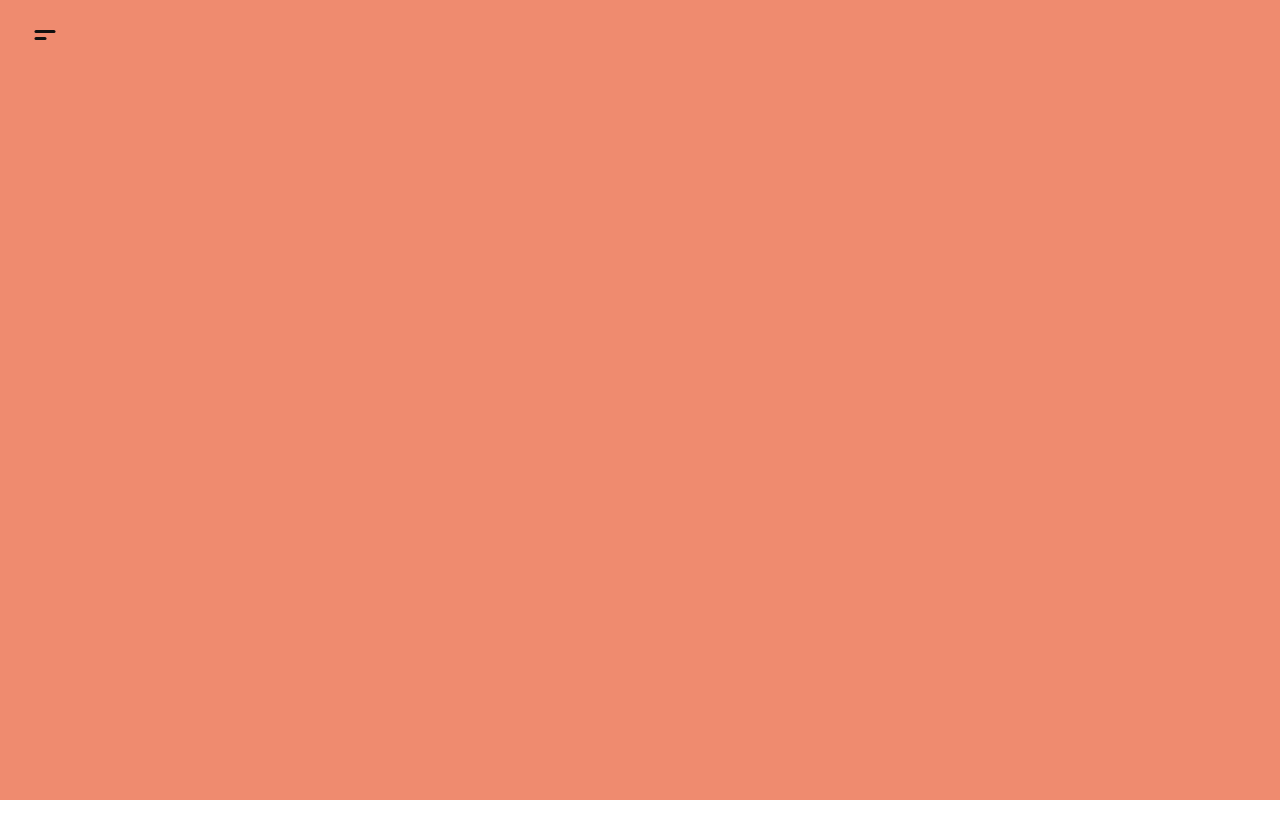
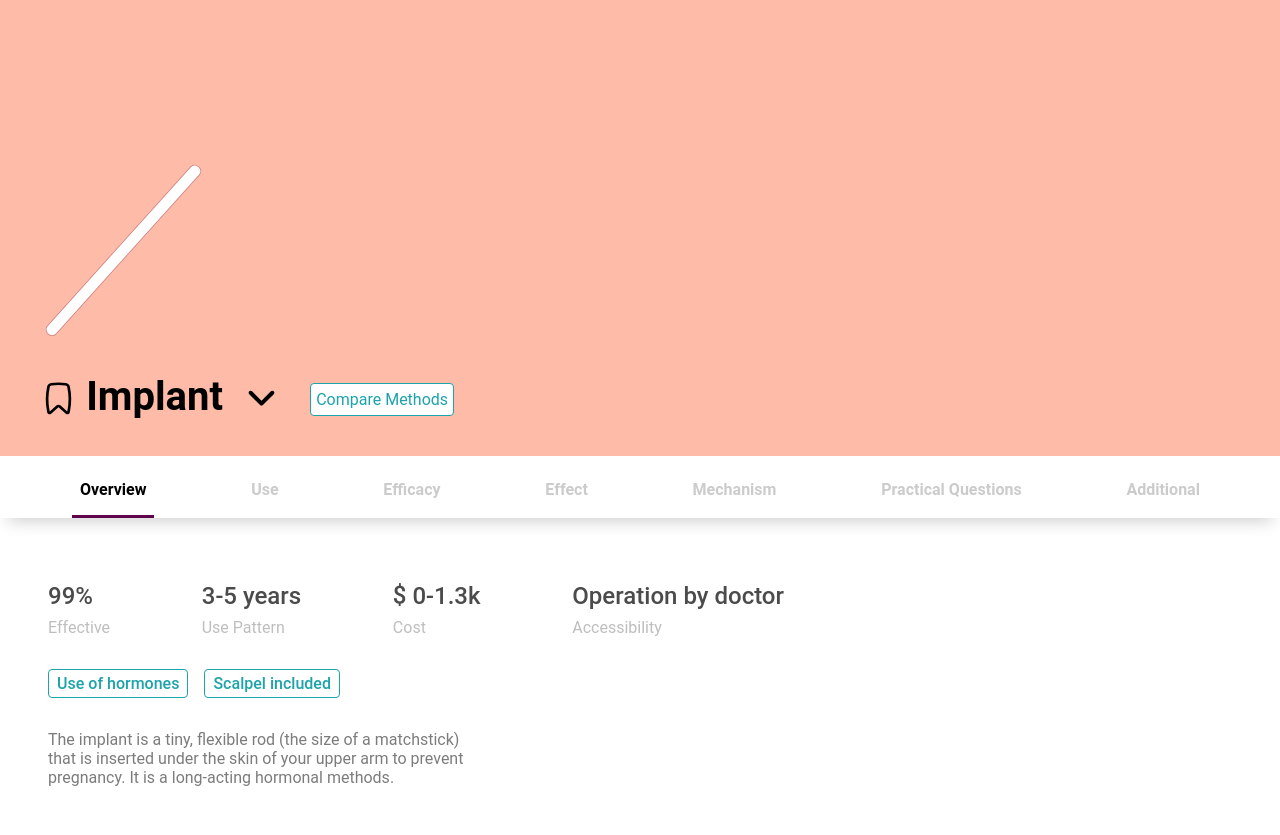
Before and after one commit to sandboxnu/knowyouroptions, a Next.js app in the folder frontend/: page /test in a window 1280 px wide. Before the commit the page ends 800 px from the top, so only its background shows below. Built offline with nearby package versions, Linux system fonts and the light colour scheme; a web font is replaced by a local one.

Commit message:
styling changes from redline edits

```diff
--- a/frontend/pages/test.tsx
+++ b/frontend/pages/test.tsx
@@ -2,6 +2,7 @@ import { API } from '../api-client';
 import useSWR from 'swr';
 import Sidebar from '../components/Sidebar';
 import styled from 'styled-components';
+import Implant from './implant';
 
 const Background = styled.div`
   background-color: #ef8b6f;
@@ -13,12 +14,7 @@ const Background = styled.div`
 const Test = () => {
   const { data } = useSWR('/', async () => API.helloWorld.get());
 
-  return (
-    <Background>
-      <Sidebar />
-      {data}
-    </Background>
-  );
+  return <Implant />;
 };
 
 export default Test;
--- a/frontend/templates/contraceptives/index.tsx
+++ b/frontend/templates/contraceptives/index.tsx
@@ -64,6 +64,17 @@ const Header = styled(Container)`
 
   @media ${device.laptop} {
     height: 57vh;
+    position: relative;
+  }
+`;
+
+const HeaderSmall = styled(Container)`
+  background-color: #febba8;
+  display: flex;
+  flex-direction: row;
+
+  @media ${device.laptop} {
+    height: 30vh;
     position: relative;
   }
 `;
@@ -138,7 +149,7 @@ const TitleDesktop = styled.h1`
   display: inline;
   font-size: 40px;
   margin: 0;
-  padding: 0.5rem;
+  padding: 0.4rem;
 
   @media ${maxDevice.laptop} {
     display: none;
@@ -146,8 +157,9 @@ const TitleDesktop = styled.h1`
 `;
 
 const PillDesktop = styled(Pill)`
+  align-items: center;
   background: #fffefe;
-  display: inline;
+  display: flex;
   margin: 1rem;
   padding: 0.2rem 0.3rem;
 `;
@@ -157,11 +169,18 @@ const QuickAccess = styled.div`
     display: flex;
     flex-direction: row;
     padding: 1.5rem 1.5rem;
+    padding-left: 0.8rem;
   }
 `;
 
 const SvgBookmarkDesktopStyled = styled(SvgDesktopBookmark)`
   margin: 0.7rem 0rem;
+`;
+
+const SvgContainer = styled.div`
+  @media ${device.laptop} {
+    padding-left: 1.2rem;
+  }
 `;
 
 // components
@@ -218,14 +237,15 @@ const Contraceptives = ({
       <Bookmark />
     </SvgCircleSecond>
   );
+  const HeaderElm = tabIndex === 0 ? Header : HeaderSmall;
   return (
     <>
-      <Header>
+      <HeaderElm>
         <SvgDesktopColumn>
-          <div>
+          <SvgContainer>
             {tabIndex === 0 && SvgContraceptive}
             <Title>{title}</Title>
-          </div>
+          </SvgContainer>
           <SvgDesktopRow>
             <QuickAccess>
               <SvgBookmarkDesktopStyled />
@@ -249,7 +269,7 @@ const Contraceptives = ({
             {CompareMethodsIcon}
           </SvgRow>
         )}
-      </Header>
+      </HeaderElm>
 
       <TabBar tabs={tabs} tabIndex={tabIndex} setTabIndex={setTabIndex} />
       <Body>{tabComponents[tabIndex]}</Body>
--- a/frontend/templates/contraceptives/tabs/Efficacy.tsx
+++ b/frontend/templates/contraceptives/tabs/Efficacy.tsx
@@ -7,12 +7,17 @@ import {
   Row,
 } from './StyledComponents';
 import styled from 'styled-components';
+import { size, device, maxDevice } from '../../mediaSizes';
 
 // Styles
 
 const AlphaList = styled.ol`
   color: #7c7c7c;
   padding-left: 1.25rem;
+
+  @media ${device.laptop} {
+    width: 30vw;
+  }
 `;
 
 const CategoryValueStyled = styled(CategoryValue)`
--- a/frontend/templates/contraceptives/tabs/StyledComponents/index.tsx
+++ b/frontend/templates/contraceptives/tabs/StyledComponents/index.tsx
@@ -1,5 +1,6 @@
 import styled from 'styled-components';
 import React, { ReactElement } from 'react';
+import { size, device, maxDevice } from '../../../mediaSizes';
 
 const CategoryValueNumber = styled.span`
   color: #1da3aa;
@@ -41,6 +42,10 @@ const Column = styled.div`
 
 const Description = styled.p`
   color: #7c7c7c;
+
+  @media ${device.laptop} {
+    width: 30vw;
+  }
 `;
 
 const DescriptionBold = styled(Description)`
@@ -94,6 +99,10 @@ const Row = styled.div`
 
 const Subtitle = styled.h3`
   margin-bottom: 0.5rem;
+
+  @media ${device.laptop} {
+    font-size: 1.5rem;
+  }
 `;
 
 export {
```
